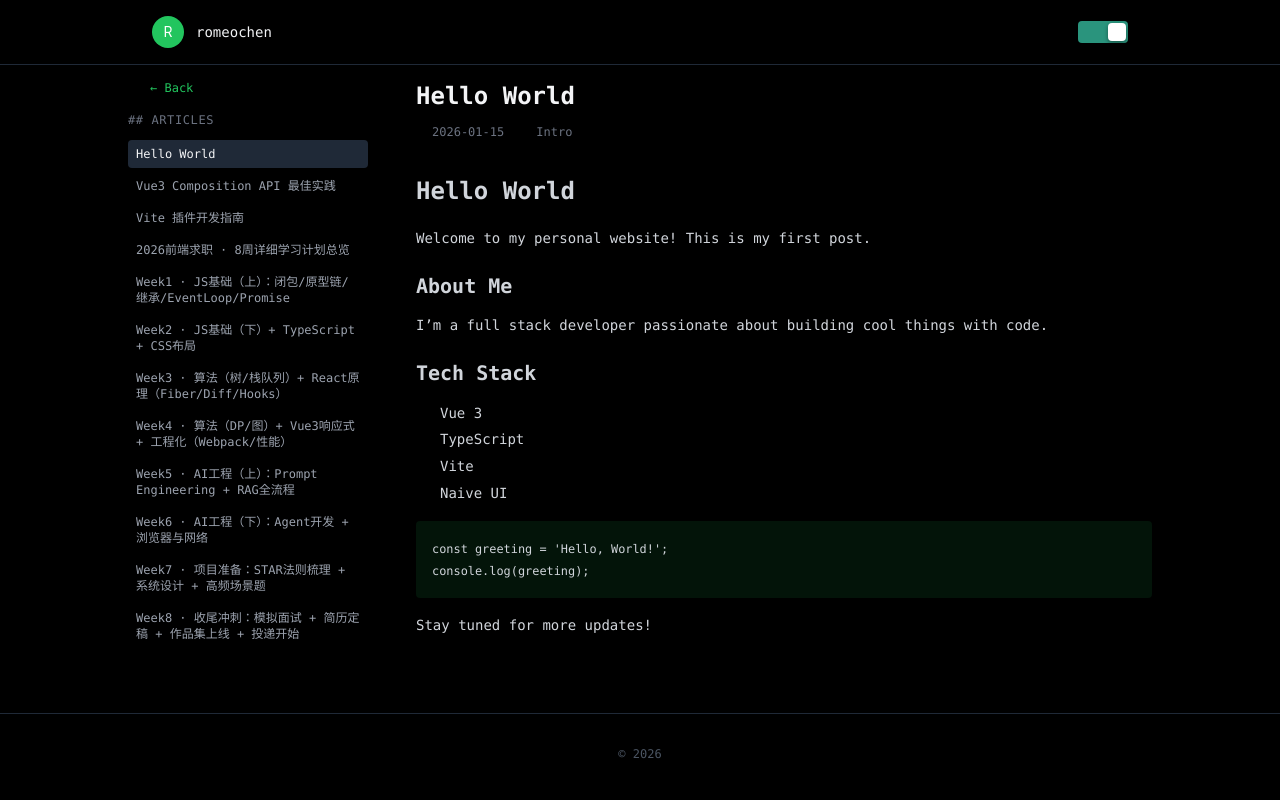
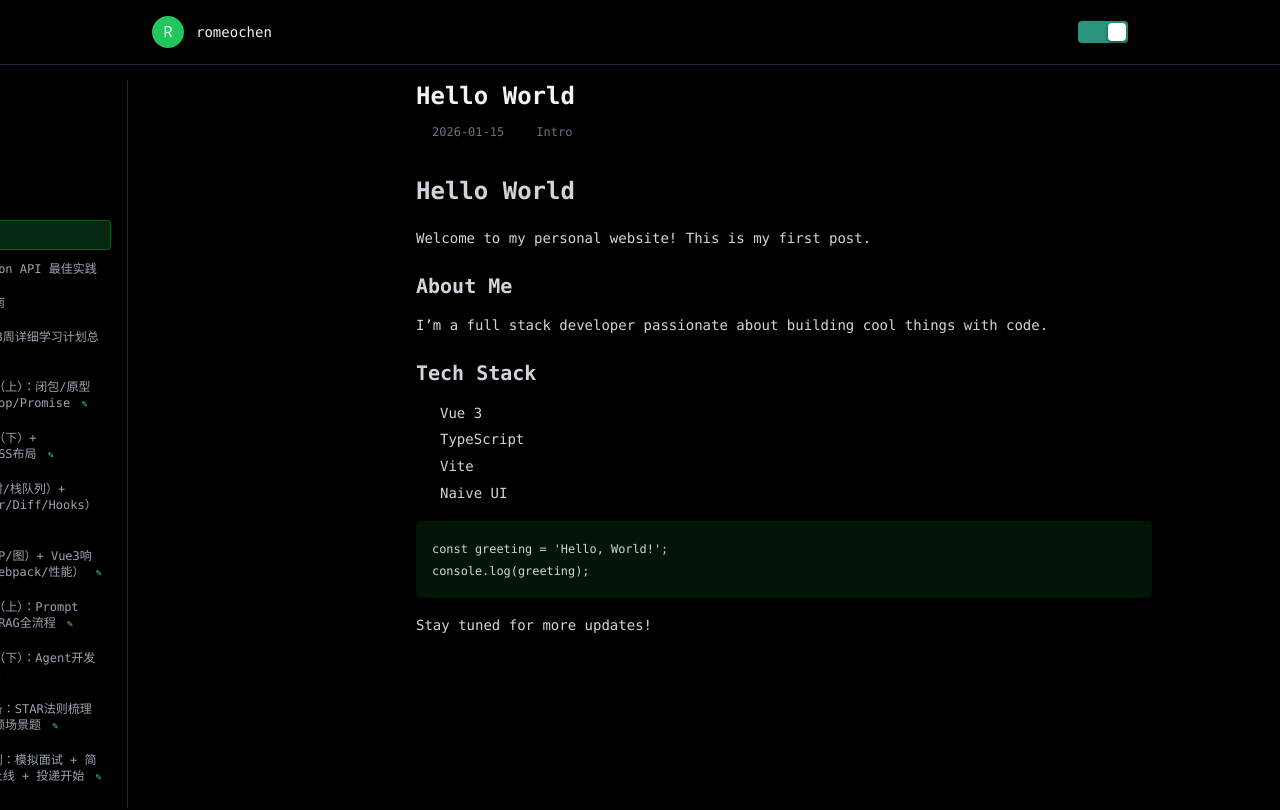
Before and after one commit to RomeoChen/OpenRomeo, a Vue app: page /article/hello-world in a window 1280 px wide. Shown: the top 810 px of the page. Built offline with nearby package versions, Linux system fonts and the light colour scheme; some icons are missing.

Commit message:
fix: 文章详情页侧边栏支持手机端抽屉菜单

```diff
--- a/src/views/Article.vue
+++ b/src/views/Article.vue
@@ -3,7 +3,7 @@ import { ref, computed, watch, nextTick } from 'vue'
 import { useRoute } from 'vue-router'
 import MarkdownIt from 'markdown-it'
 import { NConfigProvider, NIcon, darkTheme, NAvatar, NSwitch } from 'naive-ui'
-import { Sunny, Moon, LogoGithub, ArrowBack, Calendar, Pricetag } from '@vicons/ionicons5'
+import { Sunny, Moon, LogoGithub, ArrowBack, Calendar, Pricetag, Menu, Close } from '@vicons/ionicons5'
 import { articles, loadArticleContent } from '../data/articles'
 import QuestionBlock from '../components/QuestionBlock.vue'
 
@@ -33,6 +33,7 @@ const articleContent = ref('')
 const isLoading = ref(true)
 const isTransitioning = ref(false)
 const questions = ref<QuestionData[]>([])
+const sidebarOpen = ref(false)
 
 const article = computed(() => {
   const slug = route.params.slug as string
@@ -150,6 +151,15 @@ const themeOverrides = computed(() => ({
     borderRadius: '4px',
   }
 }))
+
+function getArticleHasQuestions(slug: string): boolean {
+  return slug.includes('面试') || slug.includes('求职') || slug.includes('Week')
+}
+
+// Auto-close sidebar on route change
+watch(() => route.params.slug, () => {
+  sidebarOpen.value = false
+})
 </script>
 
 <template>
@@ -182,28 +192,58 @@ const themeOverrides = computed(() => ({
       <!-- Main -->
       <main class="pt-20 pb-16 px-6">
         <div class="max-w-5xl mx-auto flex gap-8">
+          <!-- Mobile toggle button -->
+          <button
+            @click="sidebarOpen = !sidebarOpen"
+            class="md:hidden fixed bottom-4 left-4 z-50 w-12 h-12 rounded-full bg-green-600 text-white shadow-lg flex items-center justify-center"
+          >
+            <NIcon :component="Menu" :size="20" />
+          </button>
+
+          <!-- Overlay (mobile) -->
+          <div
+            v-if="sidebarOpen"
+            @click="sidebarOpen = false"
+            class="md:hidden fixed inset-0 bg-black/50 z-40"
+          ></div>
+
           <!-- Left: Article Menu -->
-          <aside class="w-64 shrink-0 hidden md:block">
-            <div class="fixed top-20 overflow-y-auto max-h-[calc(100vh-6rem)] w-64 pr-4">
+          <aside
+            class="w-64 shrink-0 fixed md:static inset-y-0 left-0 z-50 overflow-y-auto transition-transform duration-200"
+            :class="isDark ? 'bg-black border-r border-gray-800' : 'bg-white border-r border-gray-200'"
+            :style="{ transform: sidebarOpen ? 'translateX(0)' : 'translateX(-100%)' }"
+          >
+            <!-- Mobile header with close button -->
+            <div class="flex items-center justify-between p-4 md:hidden border-b"
+              :class="isDark ? 'border-gray-800' : 'border-gray-200'">
+              <span class="text-xs font-mono text-gray-400">文章列表</span>
+              <button @click="sidebarOpen = false" class="p-1">
+                <NIcon :component="Close" :size="18" class="text-gray-400" />
+              </button>
+            </div>
+
+            <div class="p-4 md:pt-20">
               <a href="/" class="flex items-center gap-2 text-xs font-mono mb-4 hover:opacity-60"
                 :class="isDark ? 'text-green-500' : 'text-green-600'">
                 <NIcon :component="ArrowBack" :size="14" />
-                <span>← Back</span>
+                <span>← 首页</span>
               </a>
               <h3 class="text-xs font-mono uppercase tracking-wider mb-3"
                 :class="isDark ? 'text-gray-500' : 'text-gray-400'">
-                ## Articles
+                ## 文章列表
               </h3>
               <div class="space-y-1">
                 <a v-for="a in articles" :key="a.slug"
                   :href="'/article/' + a.slug"
+                  @click="sidebarOpen = false"
                   class="block text-xs font-mono py-1.5 px-2 rounded transition"
                   :class="[
                     a.slug === article?.slug
-                      ? (isDark ? 'bg-gray-800 text-gray-100' : 'bg-gray-100 text-gray-900')
-                      : (isDark ? 'text-gray-400 hover:text-gray-200' : 'text-gray-600 hover:text-gray-900')
+                      ? (isDark ? 'bg-green-500/20 text-green-400 border border-green-500/30' : 'bg-green-50 text-green-700 border border-green-200')
+                      : (isDark ? 'text-gray-400 hover:text-gray-200 border border-transparent' : 'text-gray-600 hover:text-gray-900 border border-transparent')
                   ]">
                   {{ a.title }}
+                  <span v-if="getArticleHasQuestions(a.slug)" class="ml-1 text-green-400 text-[10px]">✎</span>
                 </a>
               </div>
             </div>
```
